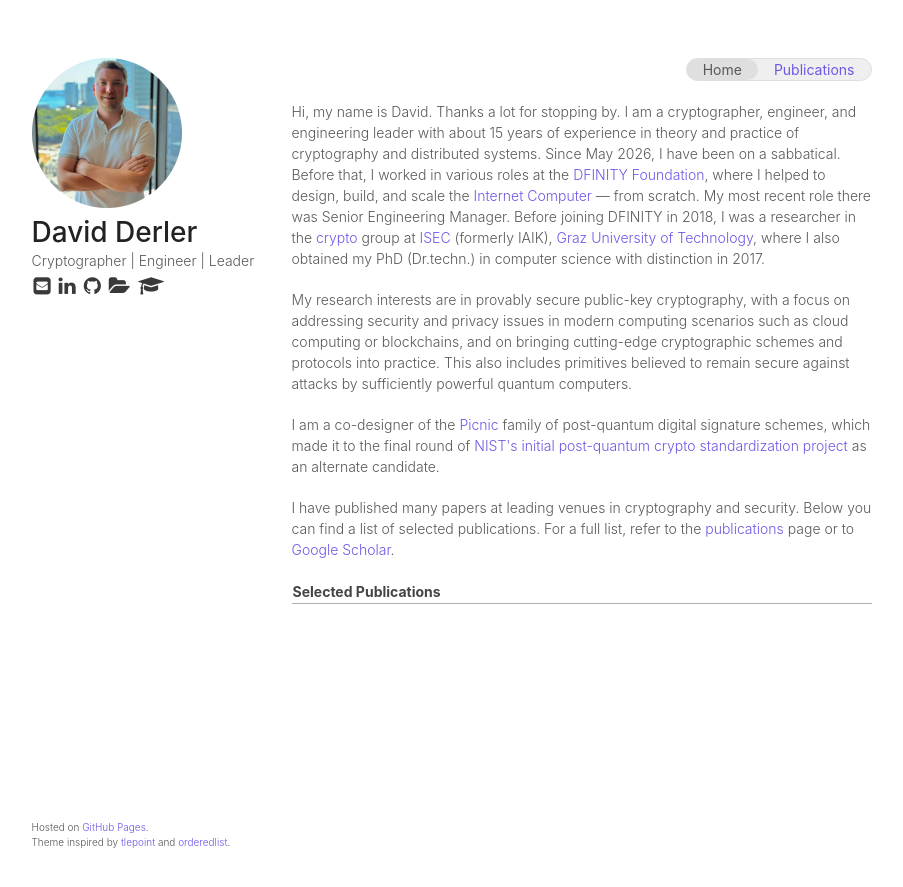
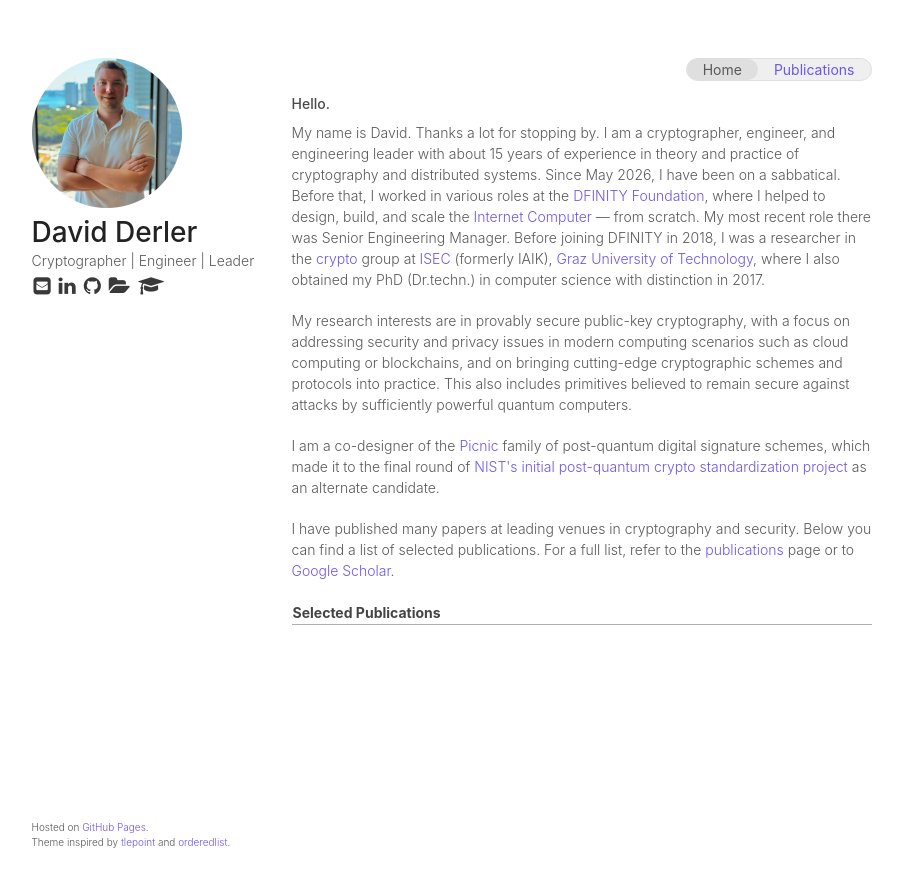
Before and after one commit to derlerd/derlerd.github.io, a Jekyll site: the page built from index.html, in a window 1280 px wide. Shown: the top 887 px of the page, without its empty margins (181-1084 px from the left). Built offline with Jekyll 4.4.1, drawn with Linux system fonts in a browser that asks for light colours.

Commit message:
Add heading on landing page

```diff
--- a/_includes/bio.html
+++ b/_includes/bio.html
@@ -1,4 +1,6 @@
-<p>Hi, my name is David. Thanks a lot for stopping by. I am a cryptographer, engineer, and engineering leader with about 15 years of experience in theory and practice of cryptography and distributed systems. Since May 2026, I have been on a sabbatical. Before that, I worked in various roles at the <a href="https://www.dfinity.org">DFINITY Foundation</a>, where I helped to design, build, and scale the <a href="https://internetcomputer.org">Internet Computer</a> &mdash; from scratch. My most recent role there was Senior Engineering Manager. Before joining DFINITY in 2018, I was a researcher in the <a href="https://www.isec.tugraz.at/research-area/crypto/">crypto</a> group at <a href="https://www.isec.tugraz.at">ISEC</a> (formerly IAIK), <a href="https://www.tugraz.at">Graz University of Technology</a>, where I also obtained my PhD (Dr.techn.) in computer science with distinction in 2017.</p>
+<h4>Hello.</h4>
+
+<p>My name is David. Thanks a lot for stopping by. I am a cryptographer, engineer, and engineering leader with about 15 years of experience in theory and practice of cryptography and distributed systems. Since May 2026, I have been on a sabbatical. Before that, I worked in various roles at the <a href="https://www.dfinity.org">DFINITY Foundation</a>, where I helped to design, build, and scale the <a href="https://internetcomputer.org">Internet Computer</a> &mdash; from scratch. My most recent role there was Senior Engineering Manager. Before joining DFINITY in 2018, I was a researcher in the <a href="https://www.isec.tugraz.at/research-area/crypto/">crypto</a> group at <a href="https://www.isec.tugraz.at">ISEC</a> (formerly IAIK), <a href="https://www.tugraz.at">Graz University of Technology</a>, where I also obtained my PhD (Dr.techn.) in computer science with distinction in 2017.</p>
 
 <p>My research interests are in provably secure public-key cryptography, with a focus on addressing security and privacy issues in modern computing scenarios such as cloud computing or blockchains, and on bringing cutting-edge cryptographic schemes and protocols into practice. This also includes primitives believed to remain secure against attacks by sufficiently powerful quantum computers.</p>
 
```
